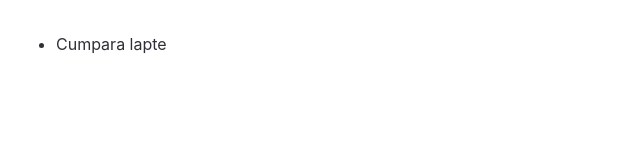
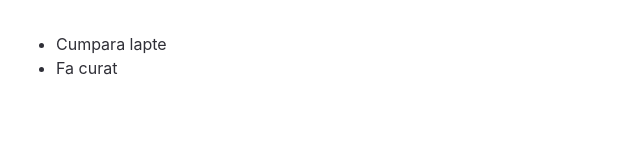
Before and after one commit to maresGoIT/goit-js-hw-11, a website built with Parcel: page src/index.html in a window 1280 px wide. Shown: the full height of the page, 0-640 px from the left. Built offline with nearby package versions, Linux system fonts and the light colour scheme.

Commit message:
Update todo.html

```diff
--- a/src/partials/todo.html
+++ b/src/partials/todo.html
@@ -1,5 +1,6 @@
 <article class="example" id="uk">
   <ul id="myToDo">
     <li>Cumpara lapte</li>
+    <li>Fa curat</li>
   </ul>
 </article>
```
